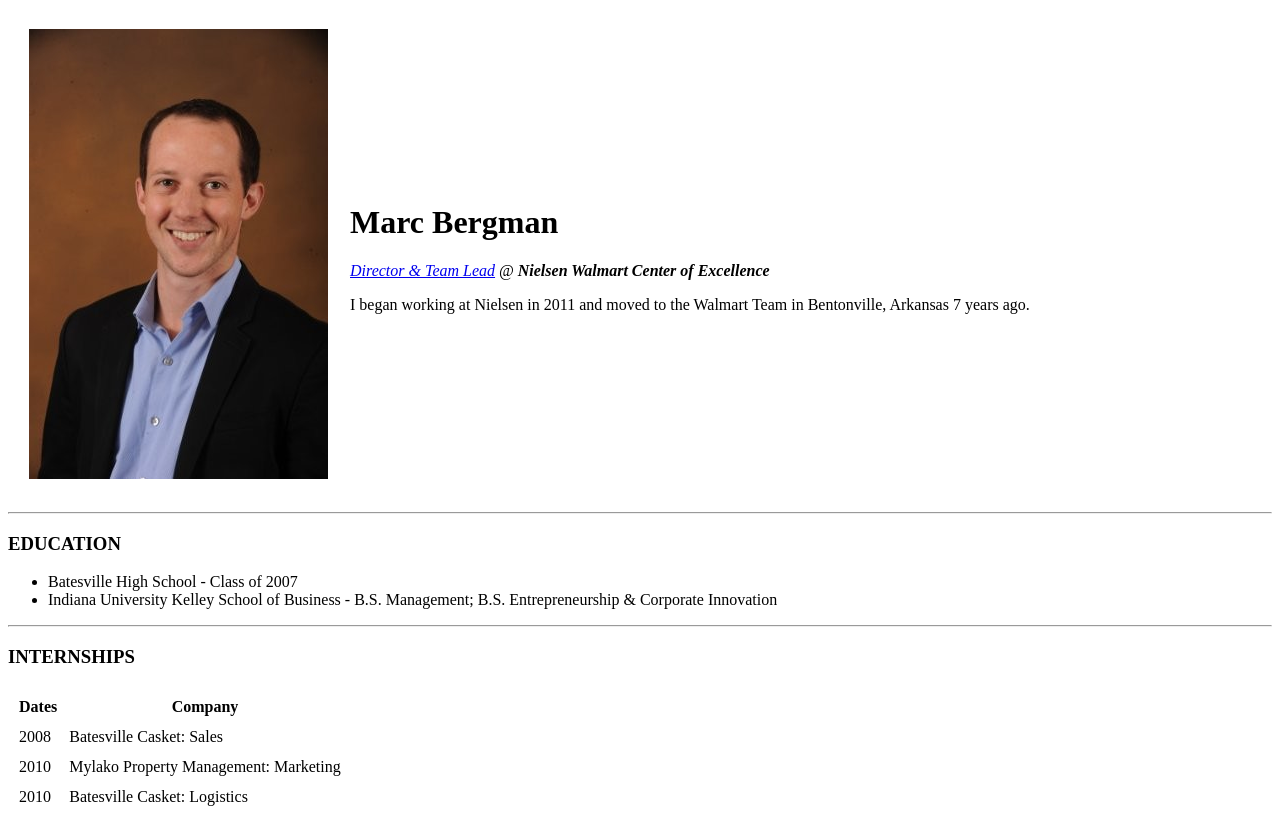
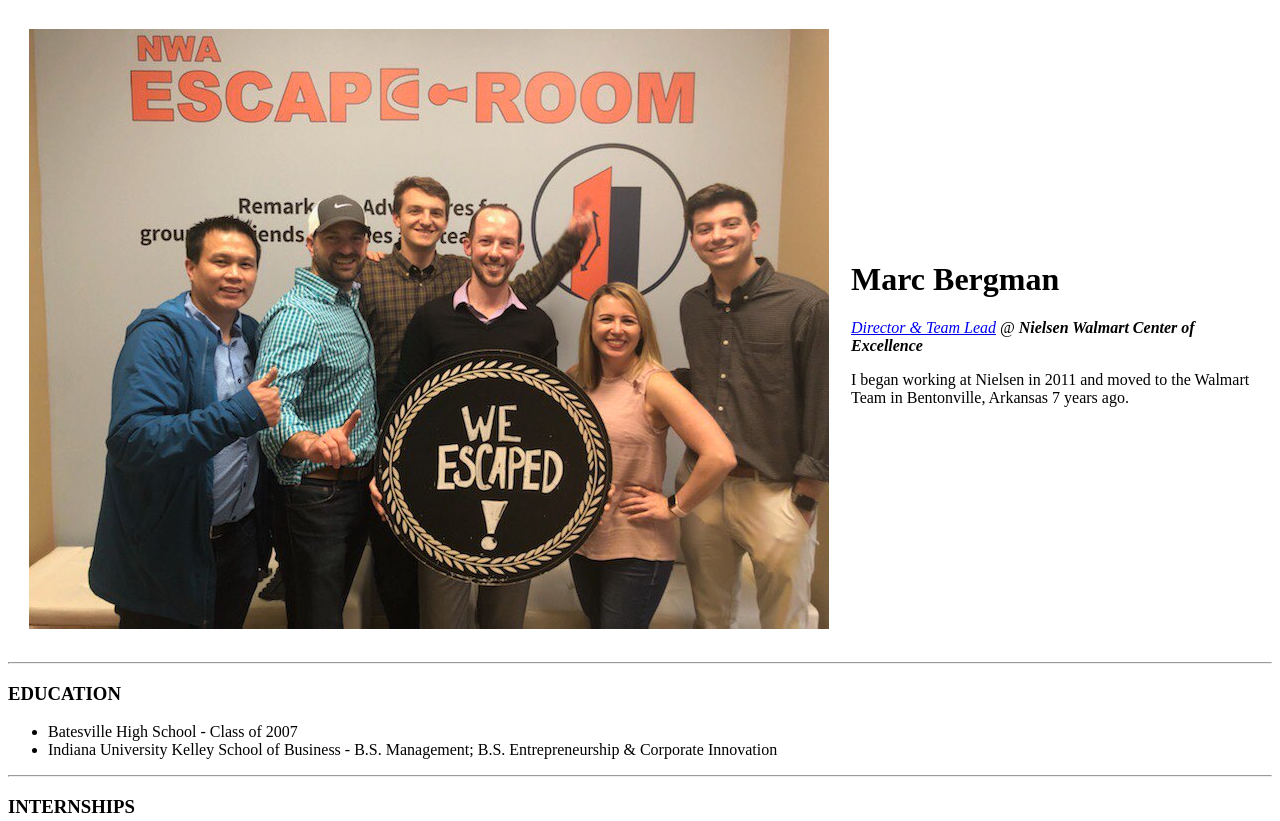
Before and after one commit to mwbergma/cv, a plain HTML site: page index.html in a window 1280 px wide. Shown: the top 821 px of the page. Drawn offline with Linux system fonts and the light colour scheme; files whose address does not match are found by name.

Commit message:
Add files via upload

```diff
--- a/index.html
+++ b/index.html
@@ -9,7 +9,7 @@
 <body>
   <table cellspacing="20">
     <tr>
-      <td><img src="/Users/bergma02/Documents/Web Development/HTML - Personal Site/images/Marc.linkedin.png" alt="Winners"></td>
+      <td><img src="/Users/bergma02/Documents/Web Development/HTML - Personal Site/images/IMG_0025.jpeg" alt="Winners"></td>
       <td><h1>Marc Bergman</h1>
       <p><em><a href="https://www.linkedin.com/in/marc-bergman-089b679/">Director & Team Lead</a> @ <strong>Nielsen Walmart Center of Excellence</strong></em></p>
       <p>I began working at Nielsen in 2011 and moved to the Walmart Team in Bentonville, Arkansas 7 years ago.</p></td>
```
